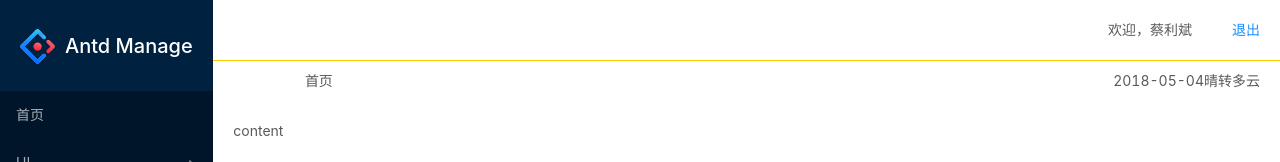
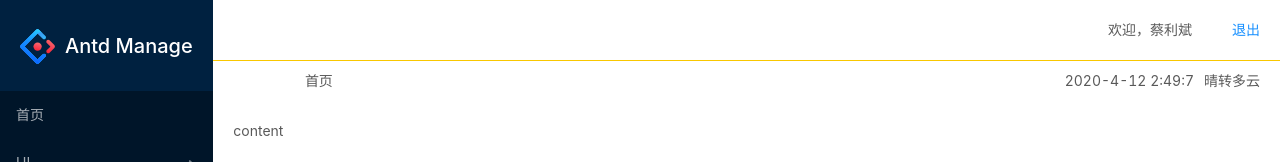
Before and after one commit to FELBC/react-antd-manage, a React app: page / in a window 1280 px wide. Shown: the top 162 px of the page. Built offline with nearby package versions, Linux system fonts and the light colour scheme.

Commit message:
新增utils/utils.js,增加时间格式化函数，Header组件增加当前时间获取setInterval

```diff
--- a/src/components/Header/index.js
+++ b/src/components/Header/index.js
@@ -1,12 +1,19 @@
 import React from 'react';
 import { Row, Col } from 'antd';
 import './index.less'
+import Util from '../../utils/utils';
 
 export default class Header extends React.Component{
 
     UNSAFE_componentWillMount(){
         this.setState({
             userName:'蔡利斌'
+        })
+        setInterval(() => {
+            let sysTime = Util.formateDate(new Date().getTime());
+            this.setState({
+                sysTime
+            })
         })
     }
 
@@ -24,7 +31,7 @@ export default class Header extends React.Component{
                         首页
                     </Col>
                     <Col span="20" className="weather">
-                        <span className="date">2018-05-04</span>
+                        <span className="date">{this.state.sysTime}</span>
                         <span className="weather-detail">晴转多云</span>
                     </Col>
                 </Row>
--- a/src/components/Header/index.less
+++ b/src/components/Header/index.less
@@ -15,9 +15,13 @@
         border-top:1px solid #f9c700;
         .breadcrumb-title{
             text-align: center;
+
         }
         .weather{
             text-align: right;
+            .date{
+                margin-right:10px;
+            }
         }
     }
 }
--- /dev/null
+++ b/src/utils/utils.js
@@ -0,0 +1,12 @@
+export default{
+    formateDate(time){
+        if(!time) return '';
+        let date = new Date(time);
+        return date.getFullYear() + '-' +
+        (date.getMonth() + 1) + '-' +
+        date.getDate() + ' ' +
+        date.getHours() + ':' +
+        date.getMinutes() + ':' +
+        date.getSeconds();
+    }
+}
```
